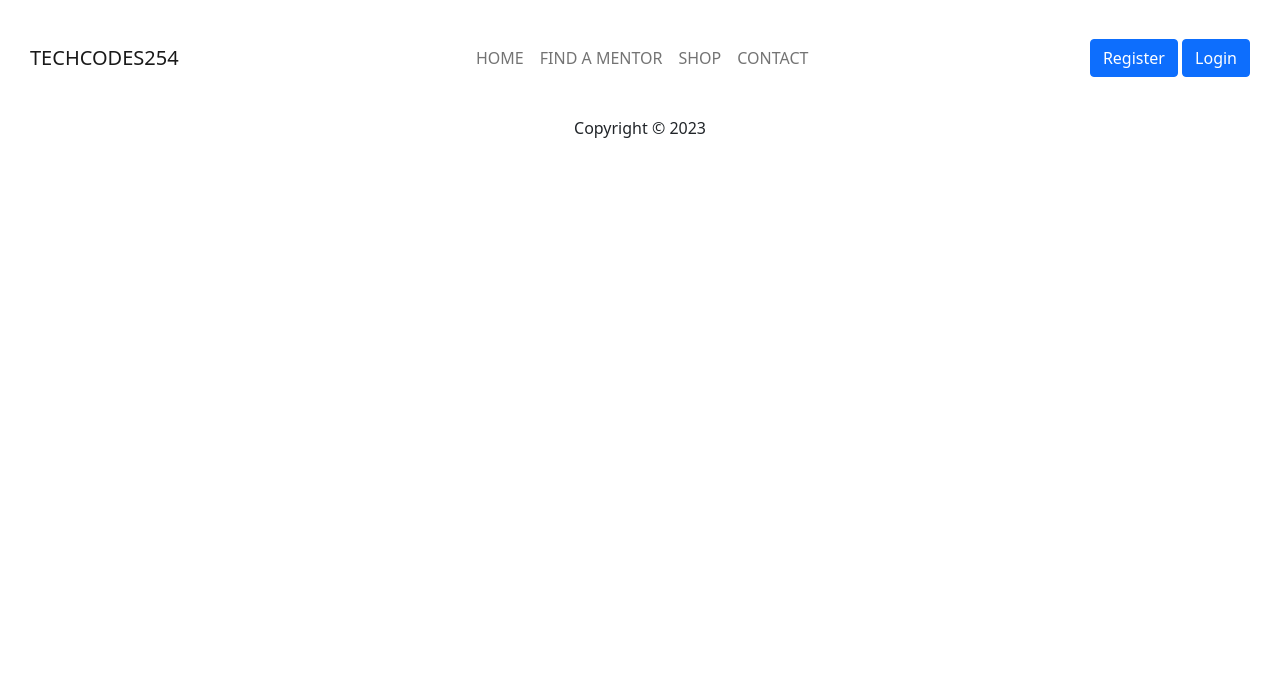
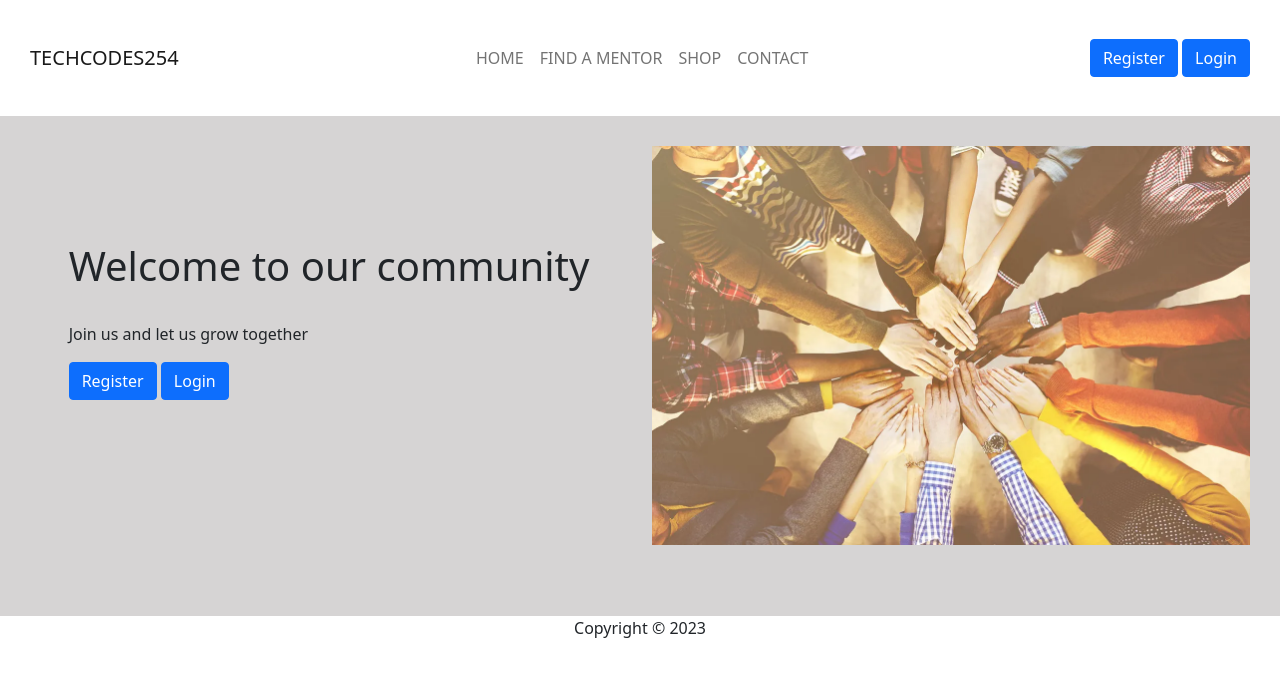
Before and after one commit to CyrusNchege/PLP-project, a Django app: page / in a window 1280 px wide. Shown: the top 677 px of the page. Run offline with Django 4.2, Linux system fonts and the light colour scheme.

Commit message:
Implemented my landing page

```diff
--- a/static/css/style.css
+++ b/static/css/style.css
@@ -3,12 +3,12 @@
 #header{
     padding: 30px;
 }
-/* #body{
+.landing{
     padding: 30px;
-    background-color: whitesmoke;
+    background-color: rgb(214, 212, 212);
     height: 500px;
-} */
-.landing{
+}
+.content{
     display: flex;
     justify-content: center;
     align-items: center;
--- a/templates/mentoring/base.html
+++ b/templates/mentoring/base.html
@@ -44,15 +44,15 @@
       </div>
 
   </nav>
+</section>
+<div class="landing">
+  {% block content%}
+
+  {% endblock %}
+</div>
 
 
 
-</section>
-
-
-  {% block content%}
-
-  {% endblock %}
 
 
 
@@ -67,5 +67,5 @@
         document.write(date)
         </script>
     </p>
-</footer>
+  </footer>
 </body>
--- a/templates/mentoring/home.html
+++ b/templates/mentoring/home.html
@@ -3,7 +3,25 @@
 
 
 {%block content%}
+<div class="row">
+    <div class="col-md-6 content">
+
+        <div class="">
+            <h1>
+                Welcome to our community
+            </h1> <br>
+            <p>Join us and let us grow together</p>
+
+            <a href="#" class="btn btn-primary" >Register</a>
+            <a href="#" class="btn btn-primary" >Login</a>
+            </div>
 
 
+    </div>
+
+    <div class="col-md-6">
+        <img class="img-fluid" src="{%static 'images/community.webp'%}" alt="" srcset="">
+    </div>
+</div>
 
 {%endblock%}
```
Also changed, not shown: static/images/community.webp (added).
